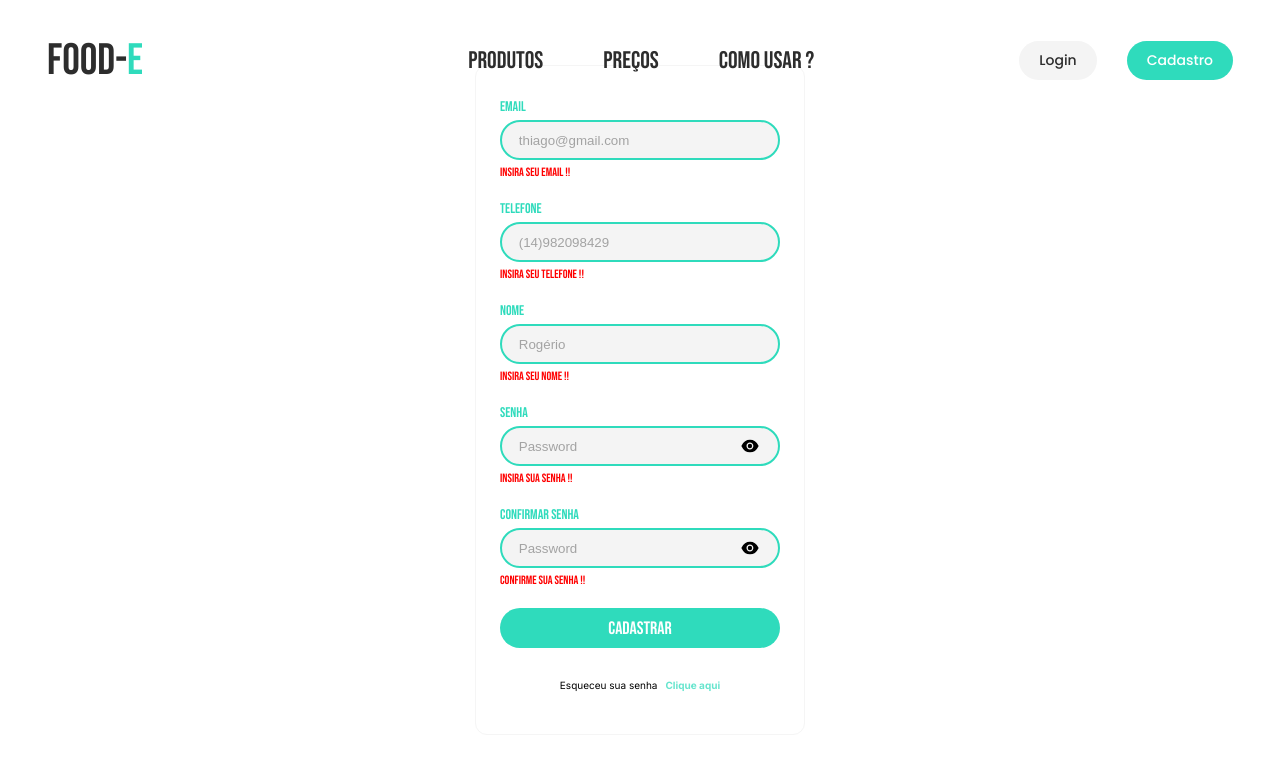
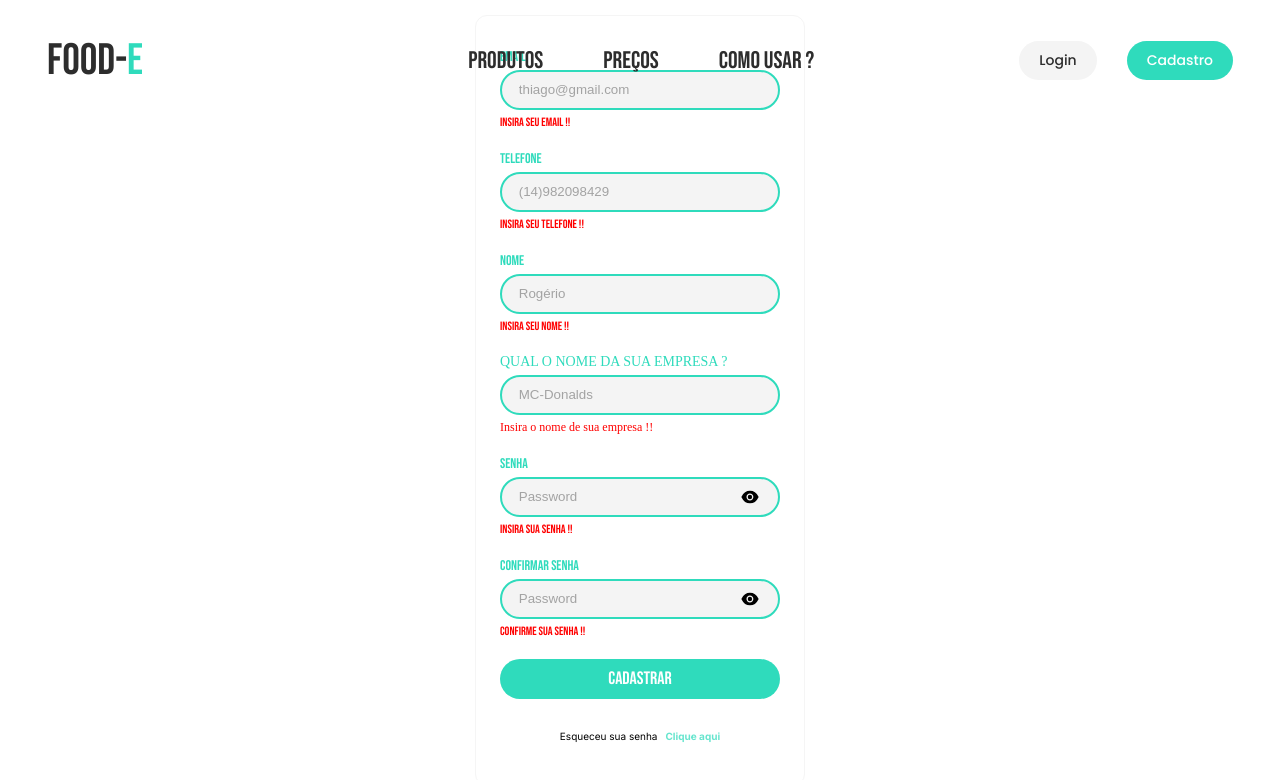
Before and after one commit to P4vanzinho/pwaFood, a Next.js app: page /admin/signup in a window 1280 px wide. Shown: the top 780 px of the page. Built offline with nearby package versions, Linux system fonts and the light colour scheme.

Commit message:
fix : add businessName input

```diff
--- a/src/app/admin/signup/page.tsx
+++ b/src/app/admin/signup/page.tsx
@@ -8,16 +8,12 @@ import {
 } from './styles';
 
 import AuthHeader from '../../components/AuthHeader';
-
-import Image from 'next/image';
 import { inter, bebas_neue } from '@/app/fonts';
 import Link from 'next/link';
 import { useState } from 'react';
-
 import { SyntheticEvent } from 'react';
 import { AiFillEye, AiFillEyeInvisible } from 'react-icons/ai';
 import { foodFetch } from '@/app/services/foodFetch/foodFetch';
-import useFoodFetch from '@/app/hooks/useFoodFetch';
 import { EndpointFoodApiEnum } from '@/app/enums/foodApi/EndpointFoodApiEnum';
 
 //Estou considerando que esta page.tsx é a do administrador.
@@ -25,6 +21,7 @@ export default function Register() {
   const [password, setPassword] = useState<string>('');
   const [confirmPassword, setConfirmPassword] = useState<string>('');
   const [name, setName] = useState<string>('');
+  const [businessName, setBusinessName] = useState<string>('');
   const [email, setEmail] = useState<string>('');
   const [phone, setPhone] = useState<string>('');
   const [notSeePassword, setNotSeePassword] = useState(true);
@@ -112,6 +109,19 @@ export default function Register() {
               {!name && <span>Insira seu nome !!</span>}
             </label>
 
+            <label htmlFor="businessName">
+              QUAL O NOME DA SUA EMPRESA ?
+              <input
+                id="businessName"
+                type="text"
+                placeholder="MC-Donalds"
+                onChange={e => setBusinessName(e.target.value)}
+                value={businessName}
+                minLength={1}
+              />
+              {!name && <span>Insira o nome de sua empresa !!</span>}
+            </label>
+
             <label htmlFor="password" className={bebas_neue.className}>
               SENHA
               <div>
```
